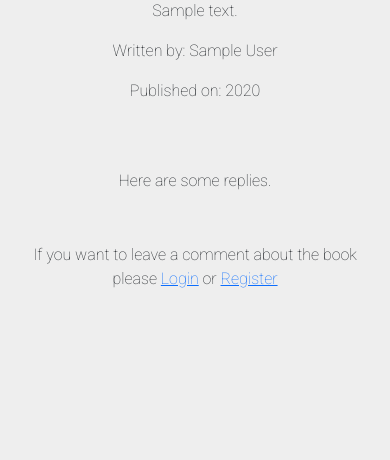
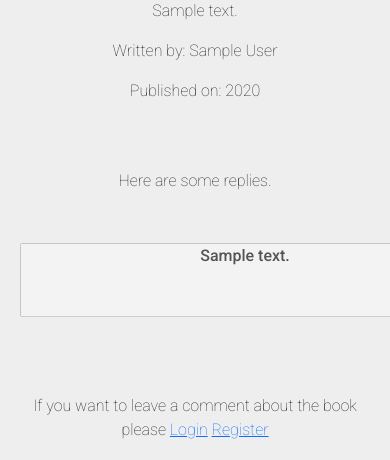
Before and after one commit to DewinU/cs50w-project1, a Flask app: template templates/book.html in a window 390 px wide; the page is wider, and only the part inside the window is pictured. Shown: the part 384-844 px from the top of that part. Run offline with Flask 2, Linux system fonts and the light colour scheme; the template is opened without the code that fills it: most values are stand-ins (such as "Sample title", 1, 10 or a date in 2020); grey boxes marked "Sample" are stand-in pictures; some libraries are stand-ins or nearby versions.

Commit message:
Terminado xd

```diff
--- a/application.py
+++ b/application.py
@@ -75,7 +75,7 @@ def book(book_isbn):
         return jsonify({"error": "Invalid book isbn"}), 422
 
     reviews = db.execute(
-        "SELECT * from reviews where id_book = :id_book", {"id_book": book["id_book"]})
+        "SELECT * from reviews where id_book = :id_book", {"id_book": book["id_book"]}).fetchall()
 
     alreadyComented = False
     response = requests.get(
@@ -87,15 +87,17 @@ def book(book_isbn):
     if book_Google is None:
         return "Not Book"
 
-    for review in reviews:
-        if review["id_user"] == session["user_id"]:
-            alreadyComented = True
+    if session.get("user_id") is not None:
+        for review in reviews:
+            if review["id_user"] == session["user_id"]:
+                alreadyComented = True
+
     if request.method == "POST":
         db.execute("Insert into reviews(rating,message,id_user,id_book) VALUES(:rating,:message,:id_user,:id_book)", {
             'rating': book_Google["averageRating"], 'message': request.form.get("message"), 'id_user': session["user_id"], 'id_book': book['id_book']})
         db.commit()
 
-    return render_template("book.html", alreadyComented=alreadyComented, reviews=book_Google["ratingsCount"], promedio=book_Google["averageRating"], img=img, book=book, description=book_Google["description"])
+    return render_template("book.html", alreadyComented=alreadyComented, reviews=reviews, promedio=book_Google["averageRating"], img=img, book=book, description=book_Google["description"])
 
 
 @   app.route("/api/books/<string:book_isbn>")
--- a/static/style.css
+++ b/static/style.css
@@ -67,4 +67,15 @@ body {
 .container .top-container {
   padding-top: 150px;
 }
+
+.commented {
+  width: 900px;
+  text-align: center;
+}
+
+@media only screen and (max-width: 633px) {
+  .commented {
+    width: 450px;
+  }
+}
 /*# sourceMappingURL=style.css.map */
--- a/static/style.scss
+++ b/static/style.scss
@@ -70,3 +70,14 @@ body {
     @extend .container;
   }
 }
+
+.commented {
+  width: 900px;
+  text-align: center;
+}
+
+@media only screen and (max-width: 633px) {
+  .commented {
+    width: 450px;
+  }
+}
--- a/templates/book.html
+++ b/templates/book.html
@@ -27,10 +27,20 @@ body %}
 
 <section class="replies">
   <div class="container">Here are some replies.</div>
-  {% if not session.user_id %}
+  {% for review in reviews %}
+  <div class="container">
+    <div class="comment-container">
+      <textarea class="commented" rows="3" disabled>
+{{ review.message }}</textarea
+      >
+    </div>
+  </div>
+  {% else %}
+  <div class="container">This book has no reviews</div>
+  {% endfor %} {% if not session.user_id %}
   <div class="container">
     If you want to leave a comment about the book please
-    <a href="{{ url_for('login') }}">Login</a> or
+    <a href="{{ url_for('login') }}">Login</a>
     <a href="{{ url_for('register') }}">Register</a>
   </div>
   {% elif alreadyComented == true %}
```
Also changed, not shown: 1 other file.
